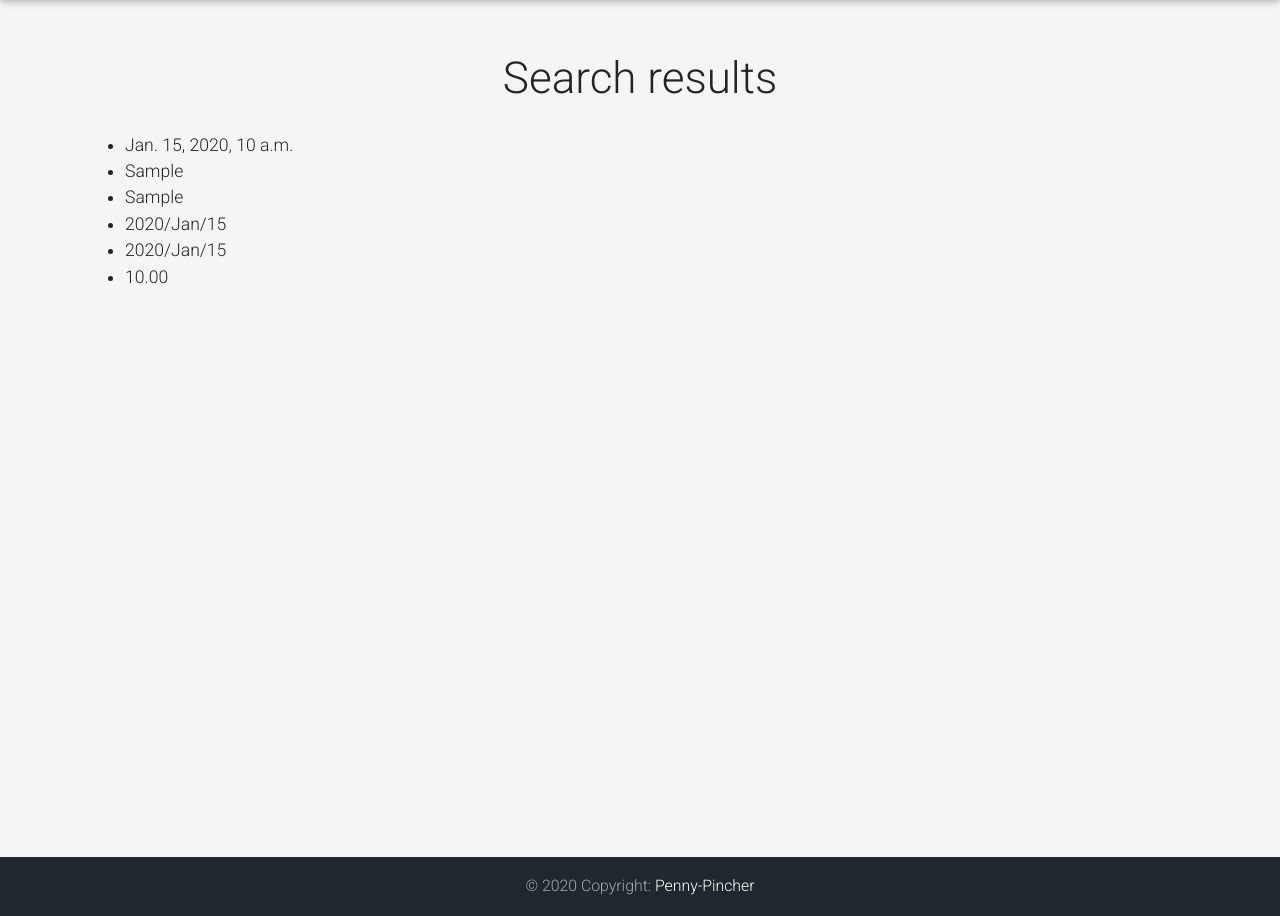
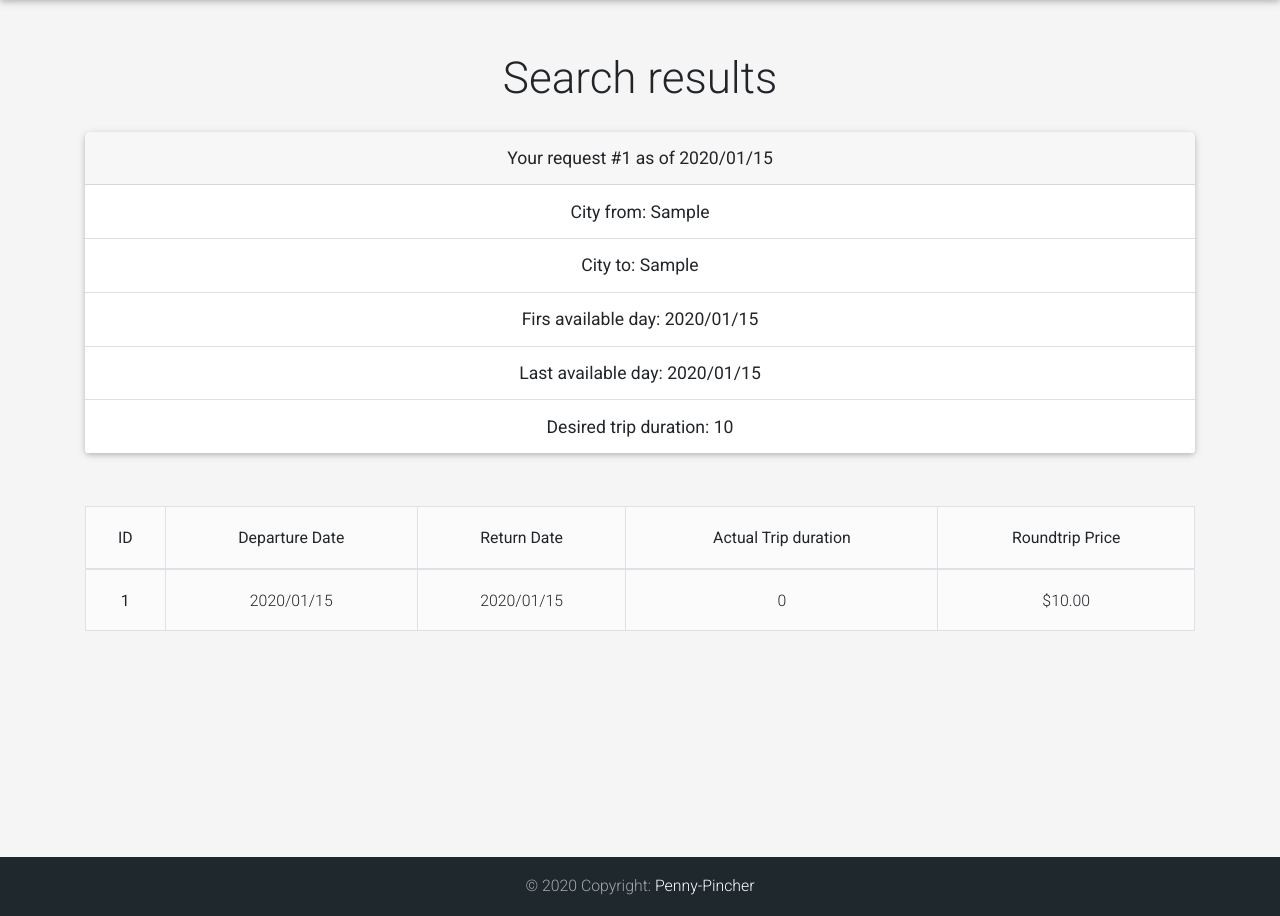
Before and after one commit to 401n1-midterm/penny-pincher, a Django app: template templates/ticket_search/results.html in a window 1280 px wide. Shown: the part 62-978 px from the top of the page. Run offline with Django 3.2, Linux system fonts and the light colour scheme; tables that the repository leaves empty hold one stand-in row (values such as "Sample post"); the template is opened without the code that fills it: values that come from a table or form of the project are taken from there, most other values are stand-ins (such as "Sample title", 1, 10 or a date in 2020); some libraries are stand-ins or nearby versions.

Commit message:
results page styling added

```diff
--- a/templates/ticket_search/about.html
+++ b/templates/ticket_search/about.html
@@ -12,7 +12,7 @@
   <div class="card mb-5">
 
     <!--Card image-->
-    <div class="view overlay">
+    <div class="view overlay zoom">
       <img class="card-img-top" src="{% static 'img/leo-500x500.jpg' %}"
         alt="Card image cap">
       <a href="https://www.linkedin.com/in/leo-kukharau/" target="_blank">
@@ -37,7 +37,7 @@
   <div class="card mb-5">
 
     <!--Card image-->
-    <div class="view overlay">
+    <div class="view overlay zoom">
       <img class="card-img-top" src="https://via.placeholder.com/500x500"
         alt="Card image cap">
       <a href="#!">
@@ -62,7 +62,7 @@
   <div class="card mb-5">
 
     <!--Card image-->
-    <div class="view overlay">
+    <div class="view overlay zoom zoom">
       <img class="card-img-top" src="https://via.placeholder.com/500x500"
         alt="Card image cap">
       <a href="#!">
--- a/templates/ticket_search/home.html
+++ b/templates/ticket_search/home.html
@@ -8,7 +8,7 @@
 
 
 {% block content %}
-<div class="white-background d-flex align-items-center justify-content-center border border-light p-3 m-4" >
+<div class="white-background d-flex align-items-center justify-content-center border border-light animated bounceInDown p-3 m-4" >
   <div>
     <h1 class="content text-center mb-4">Welcome to Penny-pincher project!</h1>
 
--- a/templates/ticket_search/results.html
+++ b/templates/ticket_search/results.html
@@ -1,19 +1,49 @@
 {% extends 'base.html' %}
+{% load static %}
 
 
 {% block content %}
   <h1 class="content text-center mb-4">Search results</h1>
 
+  <div class="card text-center animated bounceInLeft mb-5">
+    <div class="card-header">
+      Your request #{{ search_query.pk }} as of {{ search_query.date_created|date:"Y/m/d" }}
+    </div>
+    <ul class="list-group list-group-flush">
+      <li class="list-group-item">City from: {{ search_query.departure_city }}</li>
+      <li class="list-group-item">City to: {{ search_query.arrival_city }}</li>
+      <li class="list-group-item">Firs available day: {{ search_query.date_from|date:"Y/m/d" }}</li>
+      <li class="list-group-item">Last available day: {{ search_query.date_to|date:"Y/m/d" }}</li>
+      <li class="list-group-item">Desired trip duration: {{ search_query.stay_duration }}</li>
+    </ul>
+  </div>
+
   {% if results %}
-    {% for result in results %}
-      <ul>
-        <li>{{ result.date_created }}</li>
-        <li>{{ result.departure_city }}</li>
-        <li>{{ result.arrival_city }}</li>
-        <li>{{ result.date_from|date:"Y/M/d" }}</li>
-        <li>{{ result.date_to|date:"Y/M/d" }}</li>
-        <li>{{ result.price }}</li>
-      </ul>
-    {% endfor %}
+  <div class="text-center table-responsive">
+    <table id="results" class="table table-hover table-bordered white-background animated bounceInRight delay-1s">
+      <thead>
+        <tr>
+          <th scope="col">ID</th>
+          <th scope="col">Departure Date</th>
+          <th scope="col">Return Date</th>
+          <th scope="col">Actual Trip duration</th>
+          <th scope="col">Roundtrip Price</th>
+        </tr>
+      </thead>
+      <tbody id="table-body">
+        {% for result in results %}
+          <tr>
+            <th class="align-middle" scope="row">{{ result.pk }}</th>
+            <td class="align-middle">{{ result.date_from|date:"Y/m/d" }}</td>
+            <td class="align-middle">{{ result.date_to|date:"Y/m/d" }}</td>
+            <td class="align-middle">{{ result.get_duration }}</td>
+            <td class="align-middle">${{ result.price }}</td>
+          </tr>
+        {% endfor %}
+      </tbody>
+    </table>
+  </div>
+  {% else %}
+    <h3 class="content">Nothing found, please go to the <a href="{% url 'search' %}">search</a> page to submit a search request</h3>
   {% endif %}
 {% endblock content %}
--- a/ticket_search/functions.py
+++ b/ticket_search/functions.py
@@ -293,8 +293,6 @@ def get_cheapest_flights(data, search_query):
                     valid_duration = (trip_duration <= search_query.stay_duration + 3) and (
                         trip_duration >= search_query.stay_duration - 3) if search_query.stay_duration is not None else True
 
-                    print(valid_duration)
-
                     if (valid_duration):
                         result = {
                             'departure_city': search_query.departure_city,
--- a/ticket_search/views.py
+++ b/ticket_search/views.py
@@ -150,8 +150,9 @@ def results(request):
         results = search_query.result_set.all()
 
         context = {
-            'title': 'Results',
-            'results': results
+            'title':            'Results',
+            'search_query':     search_query,
+            'results':          results
         }
 
         return render(request, 'ticket_search/results.html', context)
```
